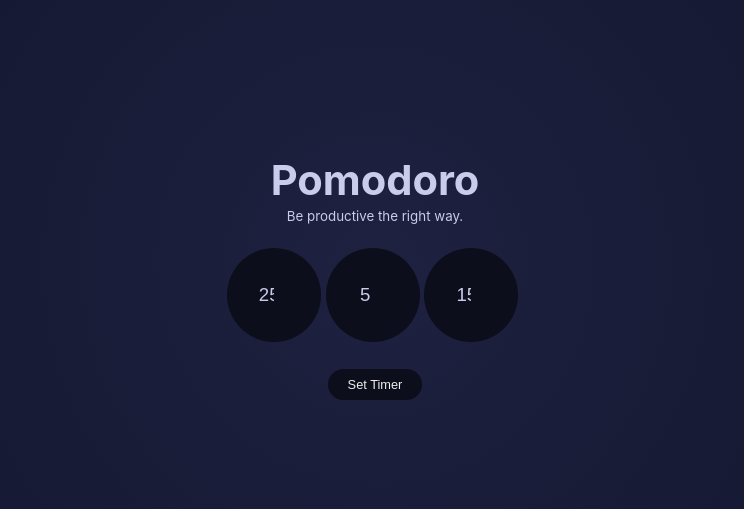
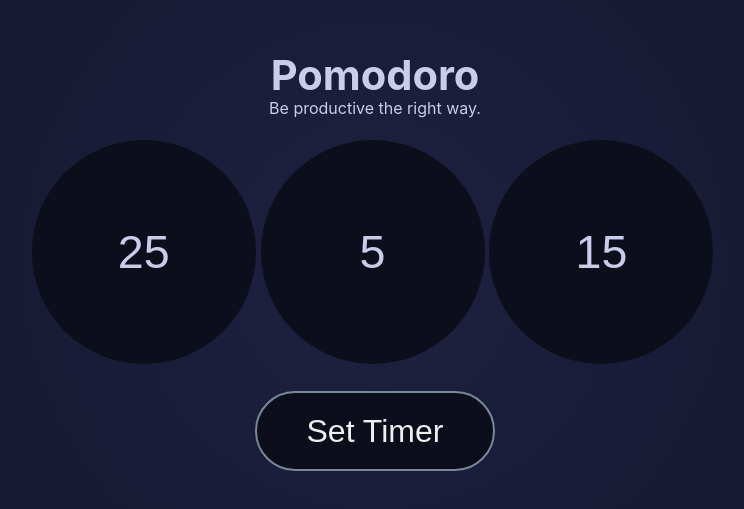
Before and after one commit to Jesse-Tingle/pomodoro-timer, a React (Create React App) app in the folder pom-time/: page / in a window 1280 px wide. Shown: the part 135-644 px from the top of the page, without its empty margins (265-1009 px from the left). Built offline with nearby package versions, Linux system fonts and the light colour scheme.

Commit message:
added css reset, default case for handleChange in SetPomodoro.js, added css to remove arrows on settings page

```diff
--- a/pom-time/public/index.html
+++ b/pom-time/public/index.html
@@ -5,6 +5,7 @@
 		<link rel="icon" href="%PUBLIC_URL%/favicon.ico" />
 		<meta name="viewport" content="width=device-width, initial-scale=1" />
 		<meta name="theme-color" content="#000000" />
+		<link rel="stylesheet" href="reset.css" />
 		<meta
 			name="description"
 			content="Web site created using create-react-app"
--- /dev/null
+++ b/pom-time/public/reset.css
@@ -0,0 +1,110 @@
+/* http://meyerweb.com/eric/tools/css/reset/ */
+/* v1.0 | 20080212 */
+
+html,
+body,
+div,
+span,
+applet,
+object,
+iframe,
+h1,
+h2,
+h3,
+h4,
+h5,
+h6,
+p,
+blockquote,
+pre,
+a,
+abbr,
+acronym,
+address,
+big,
+cite,
+code,
+del,
+dfn,
+em,
+font,
+img,
+ins,
+kbd,
+q,
+s,
+samp,
+small,
+strike,
+strong,
+sub,
+sup,
+tt,
+var,
+b,
+u,
+i,
+center,
+dl,
+dt,
+dd,
+ol,
+ul,
+li,
+fieldset,
+form,
+label,
+legend,
+table,
+caption,
+tbody,
+tfoot,
+thead,
+tr,
+th,
+td {
+	margin: 0;
+	padding: 0;
+	border: 0;
+	outline: 0;
+	font-size: 100%;
+	vertical-align: baseline;
+	background: transparent;
+}
+body {
+	line-height: 1;
+}
+ol,
+ul {
+	list-style: none;
+}
+blockquote,
+q {
+	quotes: none;
+}
+blockquote:before,
+blockquote:after,
+q:before,
+q:after {
+	content: "";
+	content: none;
+}
+
+/* remember to define focus styles! */
+:focus {
+	outline: 0;
+}
+
+/* remember to highlight inserts somehow! */
+ins {
+	text-decoration: none;
+}
+del {
+	text-decoration: line-through;
+}
+
+/* tables still need 'cellspacing="0"' in the markup */
+table {
+	border-collapse: collapse;
+	border-spacing: 0;
+}
--- a/pom-time/src/components/SetPomodoro.js
+++ b/pom-time/src/components/SetPomodoro.js
@@ -31,6 +31,8 @@ const SetPomodoro = () => {
 					...newTimer,
 					long: parseInt(value),
 				})
+				break
+			default:
 				break
 		}
 	}
--- a/pom-time/src/context/SettingsContext.js
+++ b/pom-time/src/context/SettingsContext.js
@@ -25,10 +25,10 @@ function SettingsContextProvider(props) {
 	}
 	// pass time to counter
 	const children = ({ remainingTime }) => {
-		const minutes = Math.floor(remainingTime / 60)
-		const seconds = remainingTime % 60
-
-		return `${minutes}:${seconds}`
+		const getSeconds = `0${remainingTime % 60}`.slice(-2)
+		const minutes = `${Math.floor(remainingTime / 60)}`
+		const getMinutes = `0${minutes % 60}`.slice(-2)
+		return `${getMinutes} : ${getSeconds}`
 	}
 
 	// clear session storage
--- a/pom-time/src/index.css
+++ b/pom-time/src/index.css
@@ -72,14 +72,16 @@ code {
 
 button {
 	color: #efefef;
-	font-size: 0.8rem;
+	font-size: 2rem;
 	padding: 0.5rem 1.2rem;
-	border: none;
 	border-radius: 3rem;
 	margin: 0.2rem;
 	background: #0c0e1b;
 	min-width: 80px;
 	cursor: pointer;
+	height: 5rem;
+	width: 15rem;
+	border: 2px solid lightslategrey;
 }
 
 .button-wrapper button.activve {
@@ -94,8 +96,8 @@ button {
 	margin: 1.5rem;
 }
 .input-wrapper input {
-	height: 30px;
-	width: 30px;
+	height: 10rem;
+	width: 10rem;
 	padding: 2rem;
 	background-color: #0c0e1b;
 	color: #c9ccea;
@@ -103,5 +105,17 @@ button {
 	border-radius: 50%;
 	margin-right: 0.3rem;
 	text-align: center;
-	font-size: 14pt;
+	font-size: 35pt;
 }
+
+/* Chrome, Safari, Edge, Opera */
+input::-webkit-outer-spin-button,
+input::-webkit-inner-spin-button {
+	-webkit-appearance: none;
+	margin: 0;
+}
+
+/* Firefox */
+input[type="number"] {
+	-moz-appearance: textfield;
+}
```
